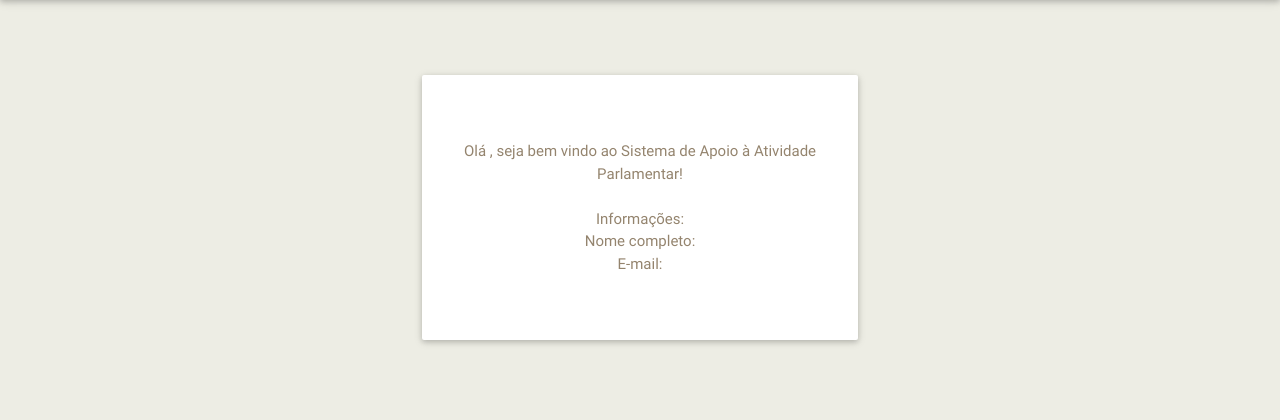
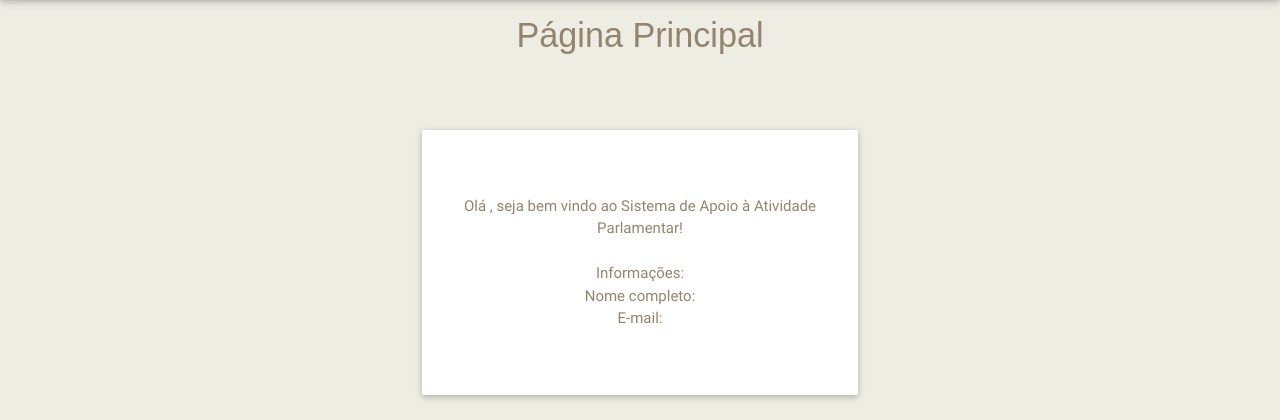
Before and after one commit to fga-eps-mds/2016.2-SAAP, a Django app: template saap/autenticacao/templates/perfil.html in a window 1280 px wide. Shown: the part 64-484 px from the top of the page. Run offline with Django 3.2, Linux system fonts and the light colour scheme; the template is opened without the code that fills it, so the values that code supplies are empty; some libraries are stand-ins or nearby versions.

Commit message:
Adiciona título à página de perfil.

```diff
--- a/saap/autenticacao/templates/perfil.html
+++ b/saap/autenticacao/templates/perfil.html
@@ -5,6 +5,7 @@
   <div class="container">
     <div class="row">
       <div class="col s12 offset-m2 m8 offset-l3 l6">
+        <h4 class="center">Página Principal</h4>
         <div class="login-card hoverable center-align">
           <div class="card-content">
             <br><br>
```
Lines whose indentation alone changed are shown as unchanged.
